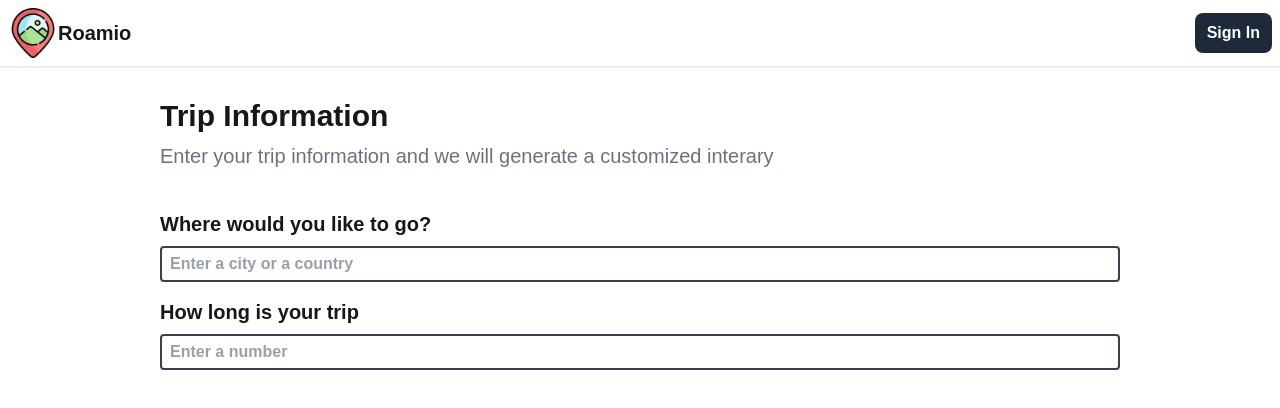
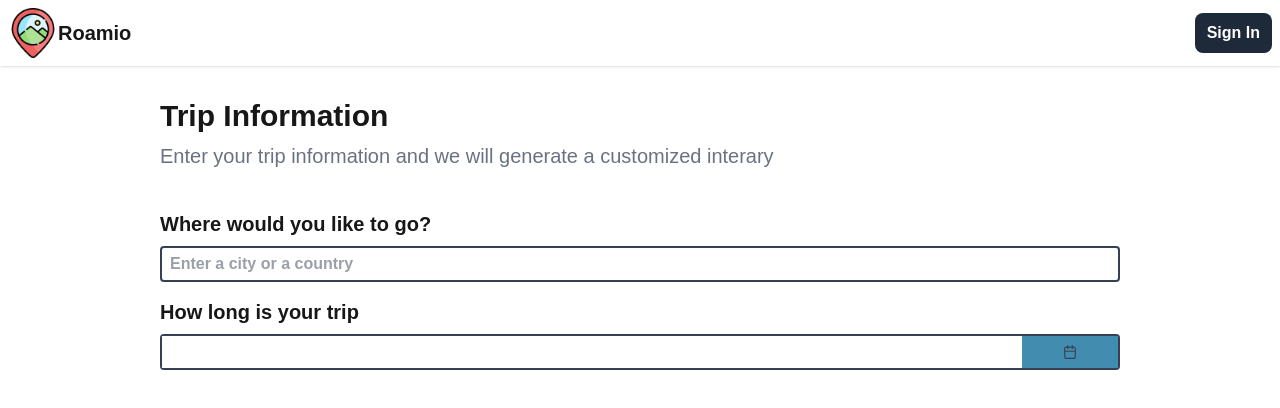
Before and after one commit to mluc404/travel-planner, a Next.js app: page /create-trip in a window 1280 px wide. Shown: the top 408 px of the page. Built offline with nearby package versions, Linux system fonts and the light colour scheme; what @googlemaps/google-maps-services-js would draw is missing.

Commit message:
feat: trip dates selection and compute number of days

```diff
--- a/app/create-trip/page.tsx
+++ b/app/create-trip/page.tsx
@@ -6,6 +6,7 @@ import { getPlacePhoto } from "../api/places/getPlacePhoto";
 import { PlaceAutocompleteResult } from "@googlemaps/google-maps-services-js";
 import debounce from "lodash.debounce";
 import Image from "next/image";
+import { Calendar } from "primereact/calendar";
 
 export default function CreateTrip() {
   const [input, setInput] = useState<string>("");
@@ -15,6 +16,10 @@ export default function CreateTrip() {
   const [isSelecting, setIsSelecting] = useState<boolean>(false);
   const [photoUrl, setPhotoUrl] = useState<string | null>(null);
 
+  const [dates, setDates] = useState<Date[] | null>(null);
+  const [tripDays, setTripDays] = useState<number>(0);
+
+  // Fetch location suggestions
   useEffect(() => {
     const fetchPredictions = debounce(async () => {
       const preds = await callAutocomplete(input);
@@ -23,6 +28,19 @@ export default function CreateTrip() {
     input.length > 2 && isSelecting && fetchPredictions();
   }, [input]);
 
+  // Calculate days when dates change
+  useEffect(() => {
+    if (dates && dates.length === 2) {
+      const startDate = new Date(dates[0]);
+      const endDate = new Date(dates[1]);
+      const timeDiff = endDate.getTime() - startDate.getTime();
+      const daysDiff = Math.ceil(timeDiff / (1000 * 3600 * 24)) + 1;
+      console.log(daysDiff);
+      setTripDays(daysDiff);
+    }
+  }, [dates]);
+
+  // Function to handle when user selects a location
   const handleSelect = async (place: PlaceAutocompleteResult) => {
     setInput(place.description);
     setSelectedPlace(place);
@@ -30,6 +48,7 @@ export default function CreateTrip() {
     setIsSelecting(false);
     console.log(place);
 
+    // Get the photo data for that location
     const placeDetails = await getPlaceDetails(place.place_id);
     if (placeDetails.photos) {
       const photoRef = placeDetails.photos[0].photo_reference;
@@ -81,10 +100,12 @@ export default function CreateTrip() {
 
           <div className="flex flex-col gap-2">
             <h2 className="text-xl font-semibold">How long is your trip</h2>
-            <input
-              type="text"
+            <Calendar
+              value={dates}
+              onChange={(e) => setDates(e.value as Date[] | null)}
+              selectionMode="range"
+              showIcon
               className="input-primary"
-              placeholder="Enter a number"
             />
           </div>
           {photoUrl && (
--- a/app/globals.css
+++ b/app/globals.css
@@ -34,3 +34,32 @@ body {
   @apply w-full cursor-pointer px-2 py-1 text-[1rem]
   font-semibold text-gray-700 border-2 rounded;
 }
+
+/* Date Picker style */
+.p-datepicker {
+  margin-top: 1rem;
+  font-size: 1.2rem;
+}
+
+.p-calendar {
+  padding: 0;
+}
+
+.p-inputtext {
+  background-color: white;
+  /* width: 70%; */
+  padding: 4px;
+}
+.p-datepicker-trigger {
+  background-color: #428cb0;
+  width: 10%;
+}
+
+.p-datepicker-trigger svg {
+  width: 20;
+  height: 20;
+}
+.p-highlight {
+  background-color: #428cb0;
+  border: 1px solid white;
+}
--- a/package.json
+++ b/package.json
@@ -13,6 +13,7 @@
     "date-fns": "^4.1.0",
     "lodash.debounce": "^4.0.8",
     "next": "15.3.3",
+    "primereact": "^10.9.5",
     "react": "^19.0.0",
     "react-dom": "^19.0.0",
     "react-google-autocomplete": "^2.7.5"
```
Also changed, not shown: 1 other file (tests, documents, lock files or other folders).
